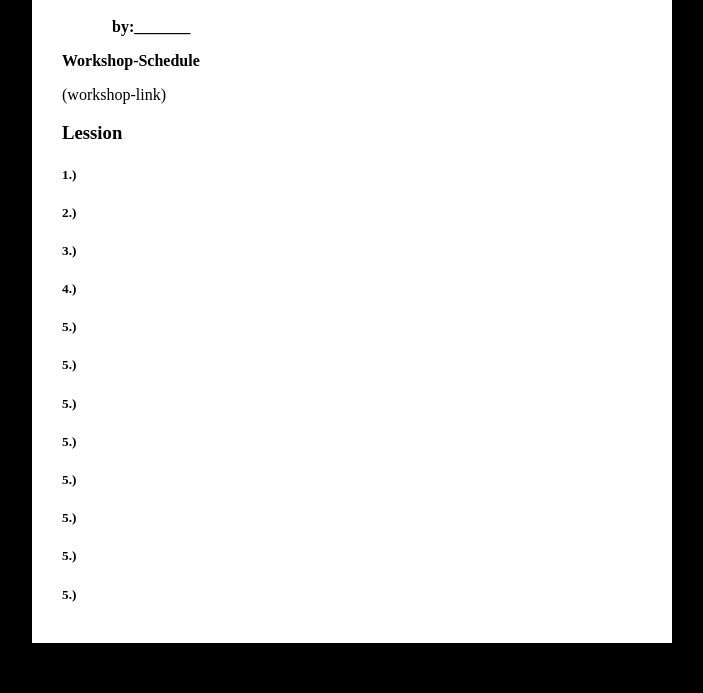
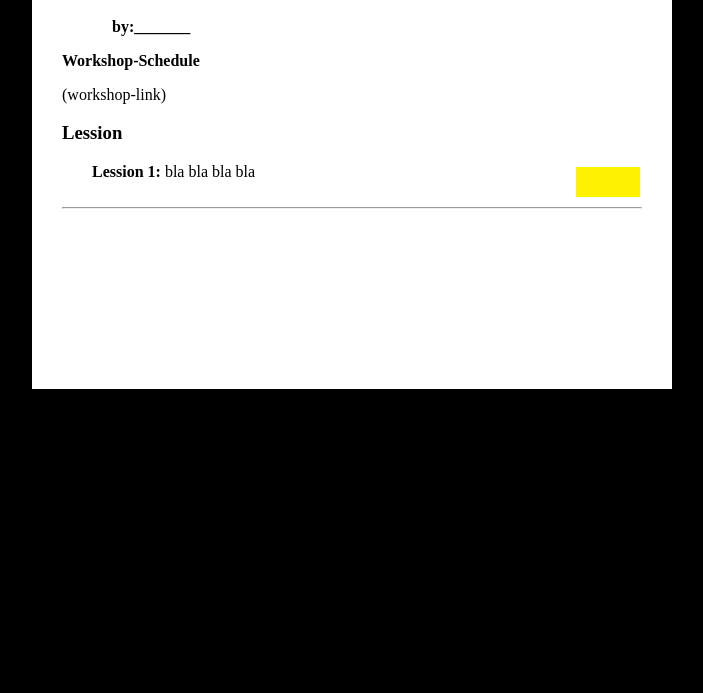
Before and after one commit to petenrp/LEARNSOMETHING, a PHP site: page /CousePage.php in a window 1280 px wide. Shown: the part 361-1054 px from the top of the page, without its empty margins (288-991 px from the left). After the commit the page ends 750 px from the top, so only its background shows below. Run offline with PHP 8.4, Linux system fonts and the light colour scheme.

Commit message:
add Button

```diff
--- a/CousePage.php
+++ b/CousePage.php
@@ -9,27 +9,18 @@
   frameborder="0"></iframe>
         <div style="margin: 30px 30px">
             <h3>Course Title</h3>
-            <div class="indent">describe: bla bla bla~~~ bla bla bla~~~ bla bla bla~~~ bla bla bla~~~ bla bla bla~~~ bla bla bla~~~ bla bla bla~~~ bla bla bla~~~ bla bla bla~~~ bla bla bla~~~ bla bla bla~~~ bla bla bla~~~ bla bla bla~~~ bla bla bla~~~ bla bla bla~~~ bla bla bla~~~ bla bla bla~~~ bla bla bla~~~ bla bla bla~~~ bla bla bla~~~ bla bla bla~~~ bla bla bla~~~ bla bla bla~~~ bla bla bla~~~ bla bla bla~~~</div>
+            <div class="indent50">describe: bla bla bla~~~ bla bla bla~~~ bla bla bla~~~ bla bla bla~~~ bla bla bla~~~ bla bla bla~~~ bla bla bla~~~ bla bla bla~~~ bla bla bla~~~ bla bla bla~~~ bla bla bla~~~ bla bla bla~~~ bla bla bla~~~ bla bla bla~~~ bla bla bla~~~ bla bla bla~~~ bla bla bla~~~ bla bla bla~~~ bla bla bla~~~ bla bla bla~~~ bla bla bla~~~ bla bla bla~~~ bla bla bla~~~ bla bla bla~~~ bla bla bla~~~</div>
             <br>
-            <div class="indent"><b>by:_______</b></div>
+            <div class="indent50"><b>by:_______</b></div>
 
             <p><b>Workshop-Schedule</b></p>
             (workshop-link)
 
             <h3>Lession</h3>
-            <h5>1.)</h5>
-            <h5>2.)</h5>
-            <h5>3.)</h5>
-            <h5>4.)</h5>
-            <h5>5.)</h5>
-            <h5>5.)</h5>
-            <h5>5.)</h5>
-            <h5>5.)</h5>
-            <h5>5.)</h5>
-            <h5>5.)</h5>
-            <h5>5.)</h5>
-            <h5>5.)</h5>
-
+            <div class="h3_font_size, indent30"><b>Lession 1: </b>bla bla bla bla
+            <button class="button"PLAY</button>
+            </div><br>
+            <hr>
             <br>
         </div>
     </body>
--- a/CousePage_style.css
+++ b/CousePage_style.css
@@ -11,10 +11,32 @@ html{
      background-color: black
     }
 
-.indent{
+.indent50{
     text-indent: 50px;
 }
 
 .pad{
     padding: 10px 10px;
 }
+
+.h3_font_size{
+    font-size: 13px;
+}
+
+.indent30{
+    text-indent: 30px;
+}
+
+.button {
+    background-color: #FFF200;
+    border: none;
+    color: black;
+    padding: 15px 32px;
+    text-align: center;
+    text-decoration: none;
+    display: inline-block;
+    margin: 4px 2px;
+    cursor: pointer;
+    font-size: 10px;
+    float: right;
+}
```
